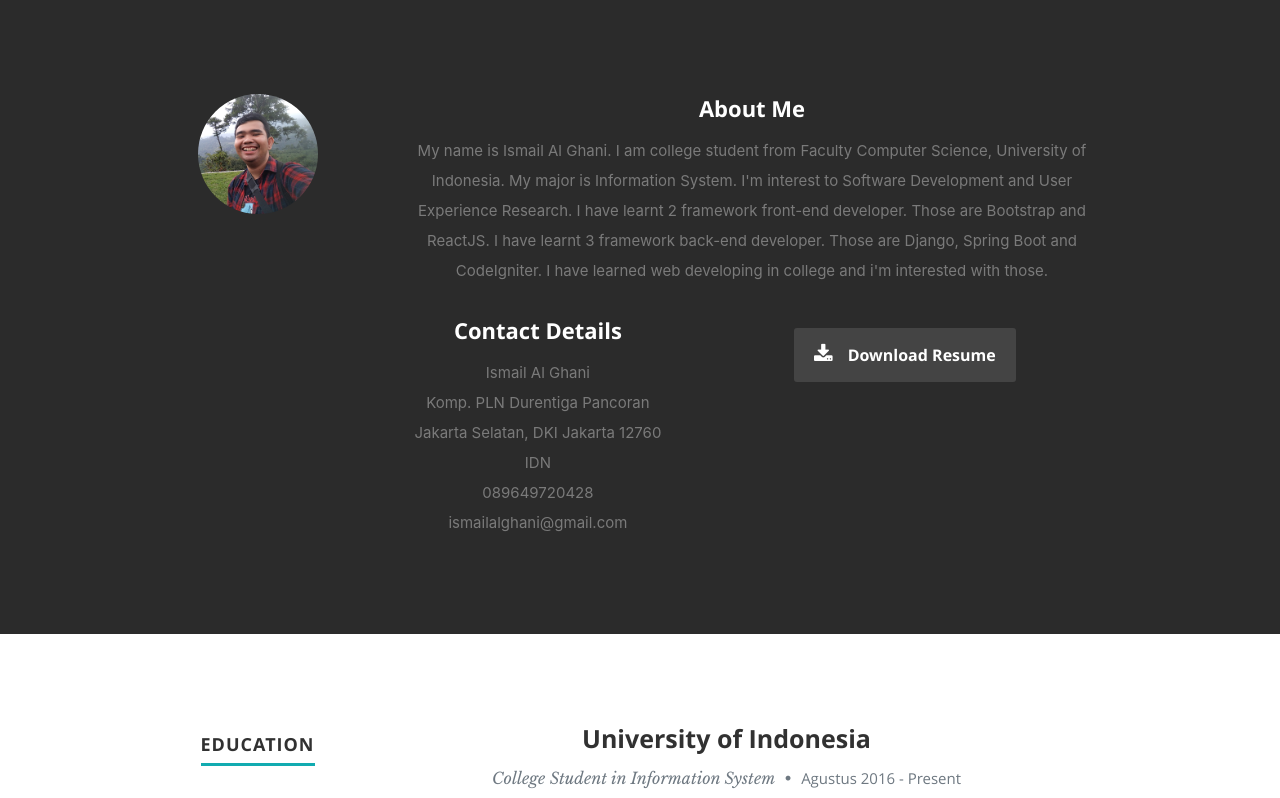
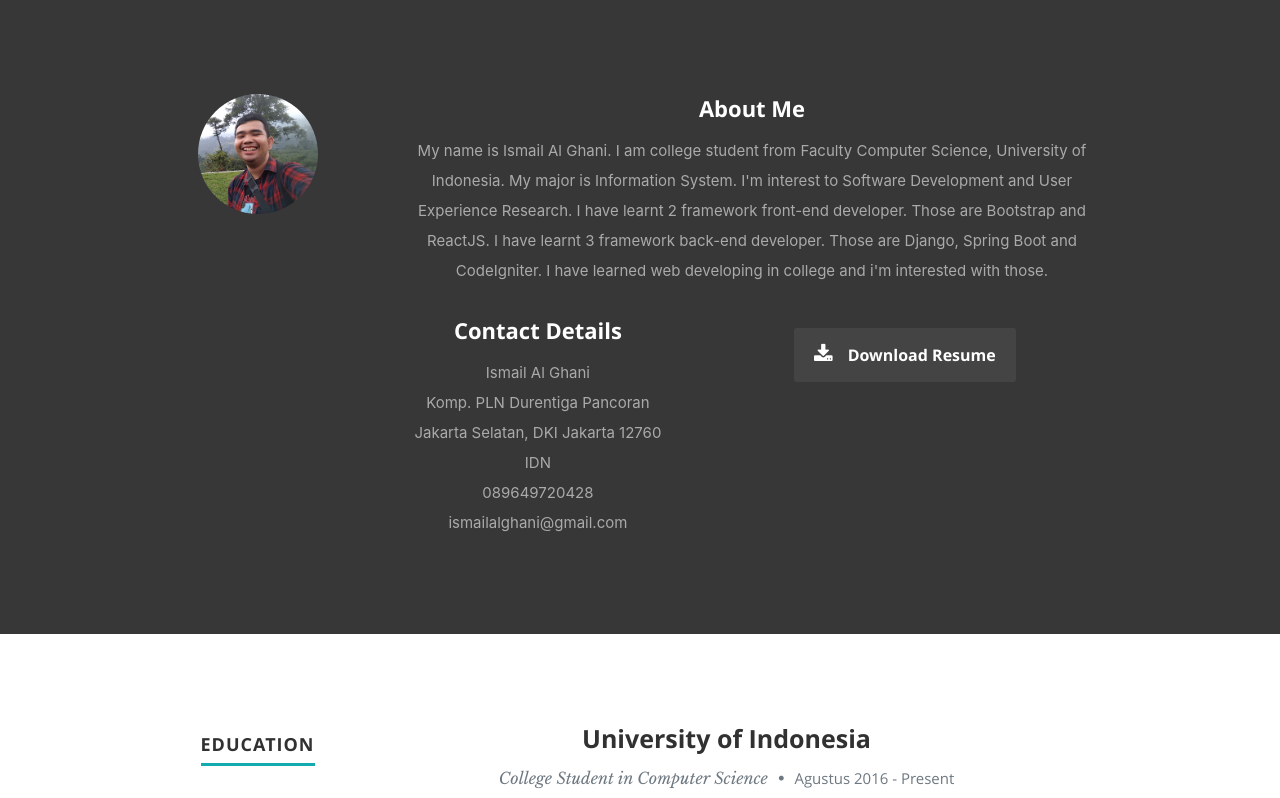
Before and after one commit to IsmailAlGhani/Aboutme, a React (Create React App) app: page / in a window 1280 px wide. Shown: the part 802-1600 px from the top of the page. Built offline with nearby package versions, Linux system fonts and the light colour scheme.

Commit message:
update style

```diff
--- a/public/css/layout.css
+++ b/public/css/layout.css
@@ -1,32 +1,4 @@
-/*
-=====================================================================
-*   Ceevee v1.0 Layout Stylesheet
-*   url: styleshout.com
-*   03-18-2014
-=====================================================================
-
-   TOC:
-   a. General Styles
-   b. Header Styles
-   c. About Section
-   d. Resume Section
-   e. Portfolio Section
-   f. Call To Action Section
-   g. Testimonials Section
-   h. Contact Section
-   i. Footer
-
-===================================================================== */
-
-/* ------------------------------------------------------------------ */
-/* a. General Styles
-/* ------------------------------------------------------------------ */
-
 body { background: #0f0f0f; }
-
-/* ------------------------------------------------------------------ */
-/* b. Header Styles
-/* ------------------------------------------------------------------ */
 
 header {
    position: relative;
@@ -187,7 +159,7 @@ ul#nav li.current a { color: #F06000; }
 /* ------------------------------------------------------------------ */
 
 #about {
-   background: #2B2B2B;
+   background: #373737;
    padding-top: 96px;
    padding-bottom: 66px;
    overflow: hidden;
@@ -203,7 +175,7 @@ ul#nav li.current a { color: #F06000; }
 }
 #about p {
    line-height: 30px;
-   color: #7A7A7A;
+   color: #aaaaaa;
 }
 #about .profile-pic {
    position: relative;
@@ -937,7 +909,7 @@ call-to-action .button {
 footer {
    padding-top: 48px;
    margin-bottom: 48px;
-   color: #303030;
+   color: #858585;
    font-size: 14px;
    text-align: center;
    position: relative;
--- a/src/components/footer/footer.js
+++ b/src/components/footer/footer.js
@@ -15,7 +15,7 @@ export default class Header extends Component {
                             </ul>
                             <ul className="copyright">
                                 <li>© Copyright 2019</li>
-                                <li>Design by <a>Ismail Al Ghani</a></li>
+                                <li>Design by Ismail Al Ghani</li>
                             </ul>
                         </div>
                         <div id="go-top"><a className="smoothscroll" title="Back to Top" href="#home"><i className="icon-up-open" /></a>
--- a/src/components/portfolio/portfolio.js
+++ b/src/components/portfolio/portfolio.js
@@ -8,7 +8,7 @@ export default class Portfolio extends Component {
                 <section id="portfolio">
                     <div className="row">
                         <div className="twelve columns collapsed">
-                            <h1>Check Out Some of My Works.</h1>
+                            <h1>Check Out Some of My Activity.</h1>
                             <div id="portfolio-wrapper" className="bgrid-quarters s-bgrid-thirds cf">
                                 <div className="columns portfolio-item">
                                     <div className="item-wrap">
--- a/src/components/resume/resume.js
+++ b/src/components/resume/resume.js
@@ -14,7 +14,7 @@ export default class Resume extends Component {
                             <div className="row item">
                                 <div className="twelve columns">
                                     <h3>University of Indonesia</h3>
-                                    <p className="info">College Student in Information System <span>•</span> <em className="date">Agustus 2016 - Present</em></p>
+                                    <p className="info">College Student in Computer Science <span>•</span> <em className="date">Agustus 2016 - Present</em></p>
                                     <p>
                                     I'm third year college student from University of Indonesia.
                                     My major is Information System. I have passed the SBMPTN test in 2016.
```
